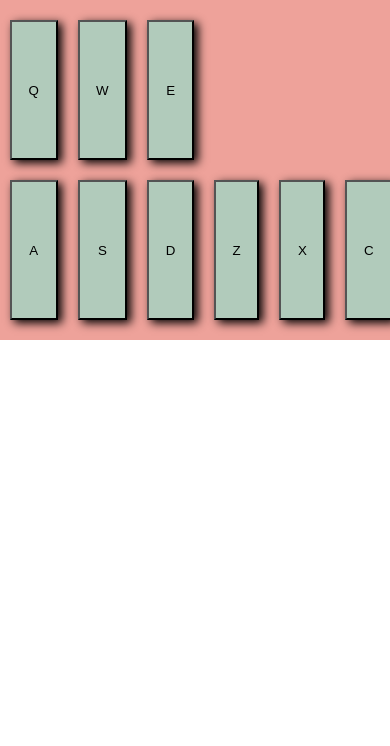
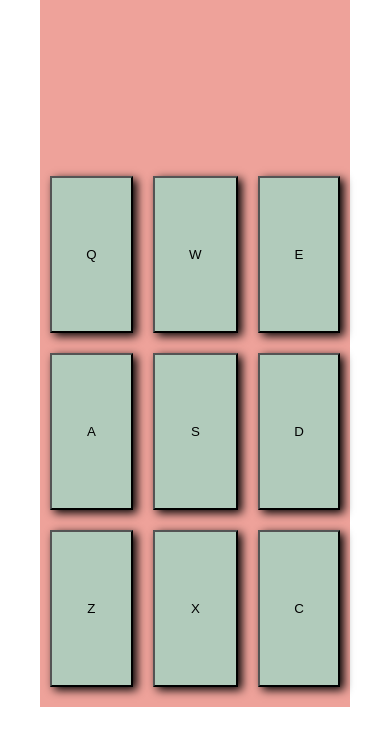
Before and after one commit to iabrenne/DrumMachine, a React (Create React App) app: page / in a window 390 px wide. Shown: the top 746 px of the page. Built offline with nearby package versions, Linux system fonts and the light colour scheme.

Commit message:
Added media queries to make layout more responsive

```diff
--- a/src/App.css
+++ b/src/App.css
@@ -1,6 +1,5 @@
 #drum-machine {
   background-color: #eea29a;
-  width: 98vw;
   display: grid;
   grid-template-areas: 'button1 button2 button3 display display display' 'button4 button5 button6 button7 button8 button9';
   grid-gap: 20px;
@@ -8,10 +7,18 @@
   padding-right: 10px;
   padding-top: 20px;
   padding-bottom: 20px;
-  max-width: 800px;
   margin: auto;
-  height: 99vh;
-  max-height: 300px; }
+  width: 95vw;
+  height: 95vh;
+  max-width: 667px;
+  max-height: 290px; }
+  @media (orientation: portrait) {
+    #drum-machine {
+      grid-template-areas: 'display display display' 'button1 button2 button3' 'button4 button5 button6' 'button7 button8 button9'; } }
+  @media (orientation: portrait) {
+    #drum-machine {
+      max-width: 290px;
+      max-height: 667px; } }
   #drum-machine .drum-pad {
     background-color: #b1cbbb;
     box-shadow: 4px 3px 9px 0px; }
@@ -41,3 +48,6 @@
     position: relative;
     top: 50%;
     transform: translateY(-60%); }
+    @media (orientation: portrait) {
+      #drum-machine #display {
+        top: 25%; } }
--- a/src/App.scss
+++ b/src/App.scss
@@ -2,25 +2,44 @@ $primary-color:   #eea29a;
 $accent-color : #b1cbbb;
 $main-padding-horzontal: 10px;
 $main-padding-vertical: 20px;
-
+$max-width: 667px;
+$max-height: 290px;
+$size-break:320px;
 
 
 #drum-machine{
     background-color: $primary-color;
-    width:98vw;
+
     display:grid;
     grid-template-areas:
         'button1 button2 button3 display display display'
         'button4 button5 button6 button7 button8 button9';
+
+        @media (orientation: portrait){
+
+            grid-template-areas:
+            'display display display'
+            'button1 button2 button3'
+            'button4 button5 button6'
+            'button7 button8 button9';
+        }
+
     grid-gap:20px;
     padding-left:$main-padding-horzontal;
     padding-right:$main-padding-horzontal;
     padding-top:$main-padding-vertical;
     padding-bottom:$main-padding-vertical;
-    max-width: 800px;
     margin:auto;
-    height:99vh;
-    max-height:300px;
+    width:95vw;
+    height:95vh;
+    max-width:$max-width;
+    max-height:$max-height;
+
+    @media  (orientation: portrait) {
+        max-width:$max-height;
+        max-height:$max-width;
+    }
+
 
 
     .drum-pad{
@@ -74,5 +93,13 @@ $main-padding-vertical: 20px;
         position: relative;
         top: 50%;
         transform: translateY(-60%);
+
+        @media (orientation: portrait) {
+
+            top:25%;
+
+        }
+
+
     }
   }
```
